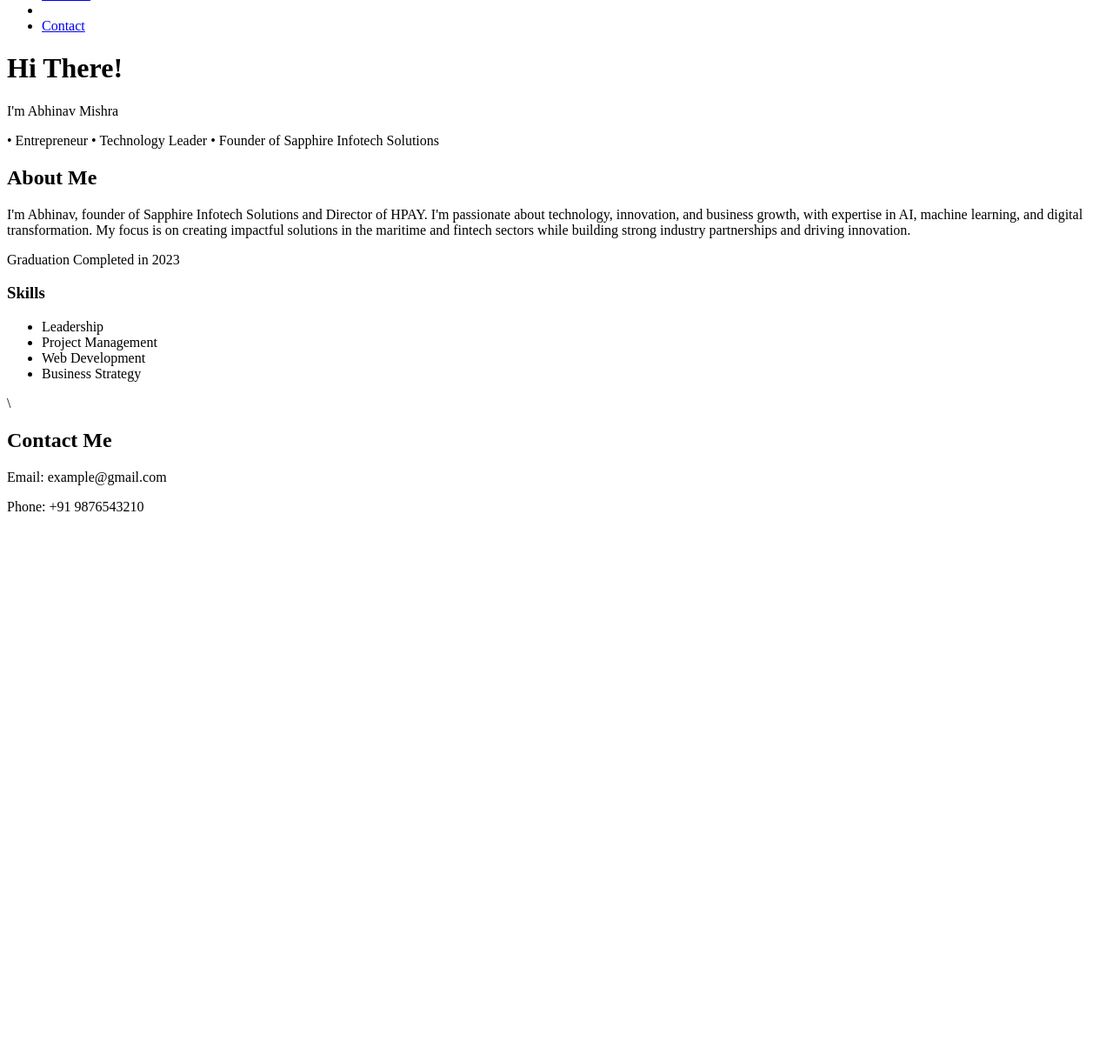
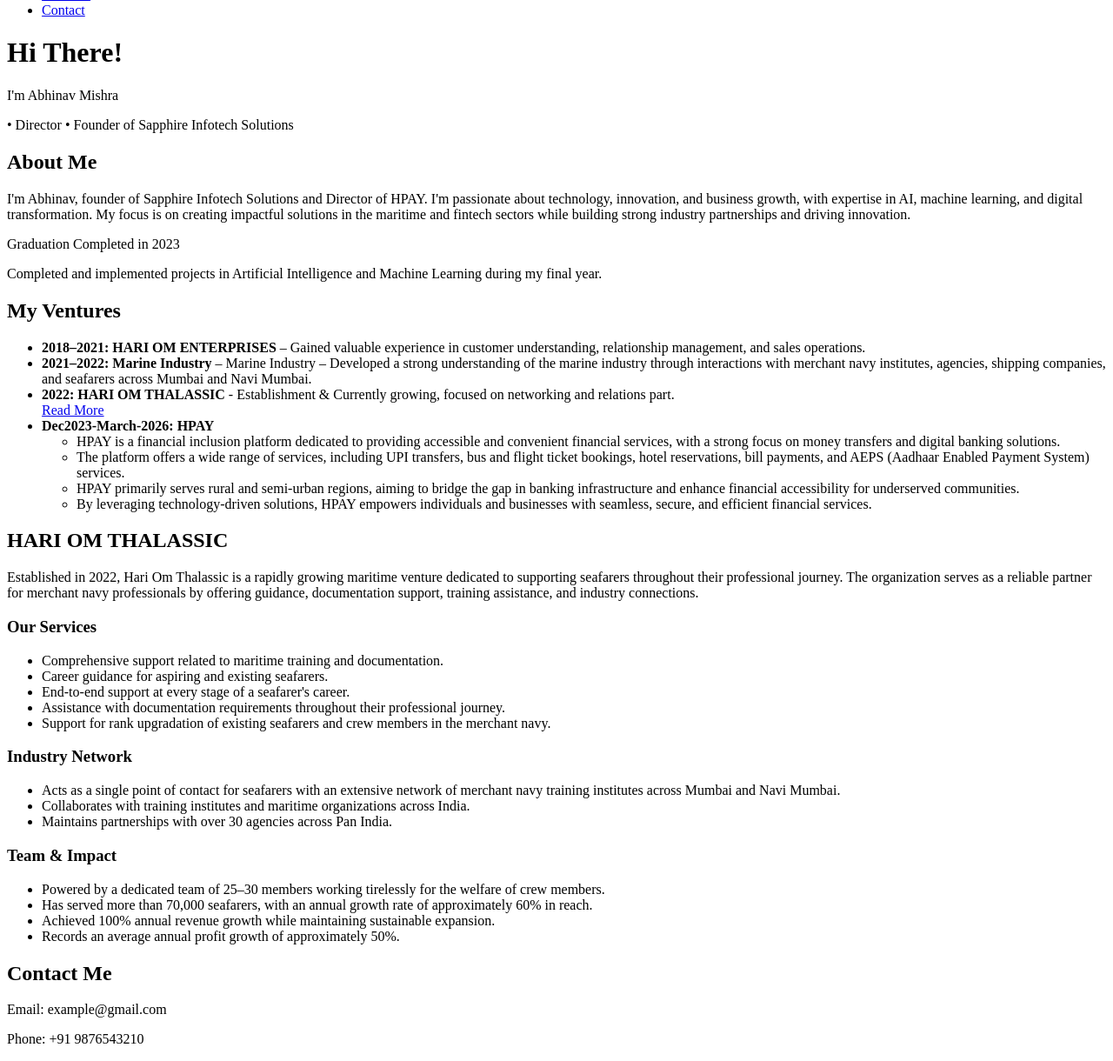
Before and after one commit to sejal1320/sapphire-portfolio-, a plain HTML site: page index.html in a window 1280 px wide. Shown: the part 67-1287 px from the top of the page at 87% size. Before the commit the page ends 800 px from the top, so only its background shows below. Drawn offline with Linux system fonts and the light colour scheme.

Commit message:
index first code

```diff
--- a/index.html
+++ b/index.html
@@ -3,15 +3,15 @@
     <head>
         <meta charset="UTF-8" />
         <meta name="viewport" content="width=device-width, initial-scale=1.0" />
-     <title>portfolio</title>
+     <title>Portfolio</title>
      </head>
         <body>
             <header>
                 <nav id="navMenu">
                     <ul>
                         <li><a href="#home">Home</a></li>
-                        <li><a href="#about">About</a></li>
-                        <li><a href="#MyVentures"> Ventures</a><li>
+                        <li><a href="#aboutMe">About Me</a></li>
+                        <li><a href="#Ventures">Ventures</a></li>
                         <li><a href="#contact">Contact</a></li>
                     </ul>
                 </nav>
@@ -21,9 +21,9 @@
                 </div>
             </header>
 
-            <h1>Hi There!</h1>
+                <h1>Hi There!</h1>
                 <p>I'm Abhinav Mishra</p>
-                <p>• Entrepreneur • Technology Leader • Founder of Sapphire Infotech Solutions</p>
+                <p>• Director • Founder of Sapphire Infotech Solutions</p>
 
 
 
@@ -37,21 +37,107 @@
             My focus is on creating impactful solutions in the maritime and fintech sectors while building strong industry partnerships and driving innovation.
         </p>
         <p>Graduation Completed in 2023</p>
-
-        <h3>Skills</h3>
-        <ul>
-            <li>Leadership</li>
-            <li>Project Management</li>
-            <li>Web Development</li>
-            <li>Business Strategy</li>
-        </ul>
+        <P>Completed and implemented projects in Artificial Intelligence and Machine Learning during my final year.</P>
     </section>
 
-   \
+
+    <section id="Ventures">
+    <h2>My Ventures</h2>
+    <ul>
+        <li>
+            <strong>2018–2021: HARI OM ENTERPRISES</strong> – Gained valuable experience in customer understanding,
+            relationship management, and sales operations.
+        </li>
+
+        <li>
+            <strong>2021–2022: Marine Industry</strong> – Marine Industry – Developed a strong understanding of the marine industry
+            through interactions with merchant navy institutes, agencies, shipping companies, and seafarers across Mumbai and Navi Mumbai.
+        </li>
+
+        <li>
+            <strong>2022: HARI OM THALASSIC</strong> - Establishment & Currently growing, focused on networking and relations part.
+             <br>
+    <a href="#thalassic">Read More</a>
+        </li>
+
+        <li>
+            <strong>Dec2023-March-2026: HPAY</strong>
+            <ul>
+                <li>HPAY is a financial inclusion platform dedicated to providing accessible and convenient financial services, with a strong
+                    focus on money transfers and digital banking solutions.</li>
+                <li>The platform offers a wide range of services, including UPI transfers, bus and flight ticket bookings, hotel reservations,
+                    bill payments, and AEPS (Aadhaar Enabled Payment System) services.</li>
+                 <li>HPAY primarily serves rural and semi-urban regions, aiming to bridge the gap in banking infrastructure and enhance
+                    financial accessibility for underserved communities.</li>
+                <li>By leveraging technology-driven solutions, HPAY empowers individuals and businesses with seamless, secure,
+                    and efficient financial services.</li>
+             </ul>
+
+        </li>
+    </ul>
+</section>
+
+
+<section id="thalassic">
+    <h2>HARI OM THALASSIC</h2>
+
+    <p>
+        Established in 2022, Hari Om Thalassic is a rapidly growing maritime
+        venture dedicated to supporting seafarers throughout their professional
+        journey. The organization serves as a reliable partner for merchant navy
+        professionals by offering guidance, documentation support, training
+        assistance, and industry connections.
+    </p>
+
+    <h3>Our Services</h3>
+    <ul>
+        <li>Comprehensive support related to maritime training and documentation.</li>
+        <li>Career guidance for aspiring and existing seafarers.</li>
+        <li>End-to-end support at every stage of a seafarer's career.</li>
+        <li>Assistance with documentation requirements throughout their professional journey.</li>
+        <li>Support for rank upgradation of existing seafarers and crew members in the merchant navy.</li>
+    </ul>
+
+    <h3>Industry Network</h3>
+    <ul>
+        <li>
+            Acts as a single point of contact for seafarers with an extensive network of
+            merchant navy training institutes across Mumbai and Navi Mumbai.
+        </li>
+        <li>
+            Collaborates with training institutes and maritime organizations across India.
+        </li>
+        <li>
+            Maintains partnerships with over 30 agencies across Pan India.
+        </li>
+    </ul>
+
+    <h3>Team & Impact</h3>
+    <ul>
+        <li>
+            Powered by a dedicated team of 25–30 members working tirelessly for the welfare of crew members.
+        </li>
+        <li>
+            Has served more than 70,000 seafarers, with an annual growth rate of approximately 60% in reach.
+        </li>
+        <li>
+            Achieved 100% annual revenue growth while maintaining sustainable expansion.
+        </li>
+        <li>
+            Records an average annual profit growth of approximately 50%.
+        </li>
+    </ul>
+</section>
+
+
     <section id="contact">
         <h2>Contact Me</h2>
         <p>Email: example@gmail.com</p>
         <p>Phone: +91 9876543210</p>
     </section>
+
+
+
         </body>
+
 </html>
```
